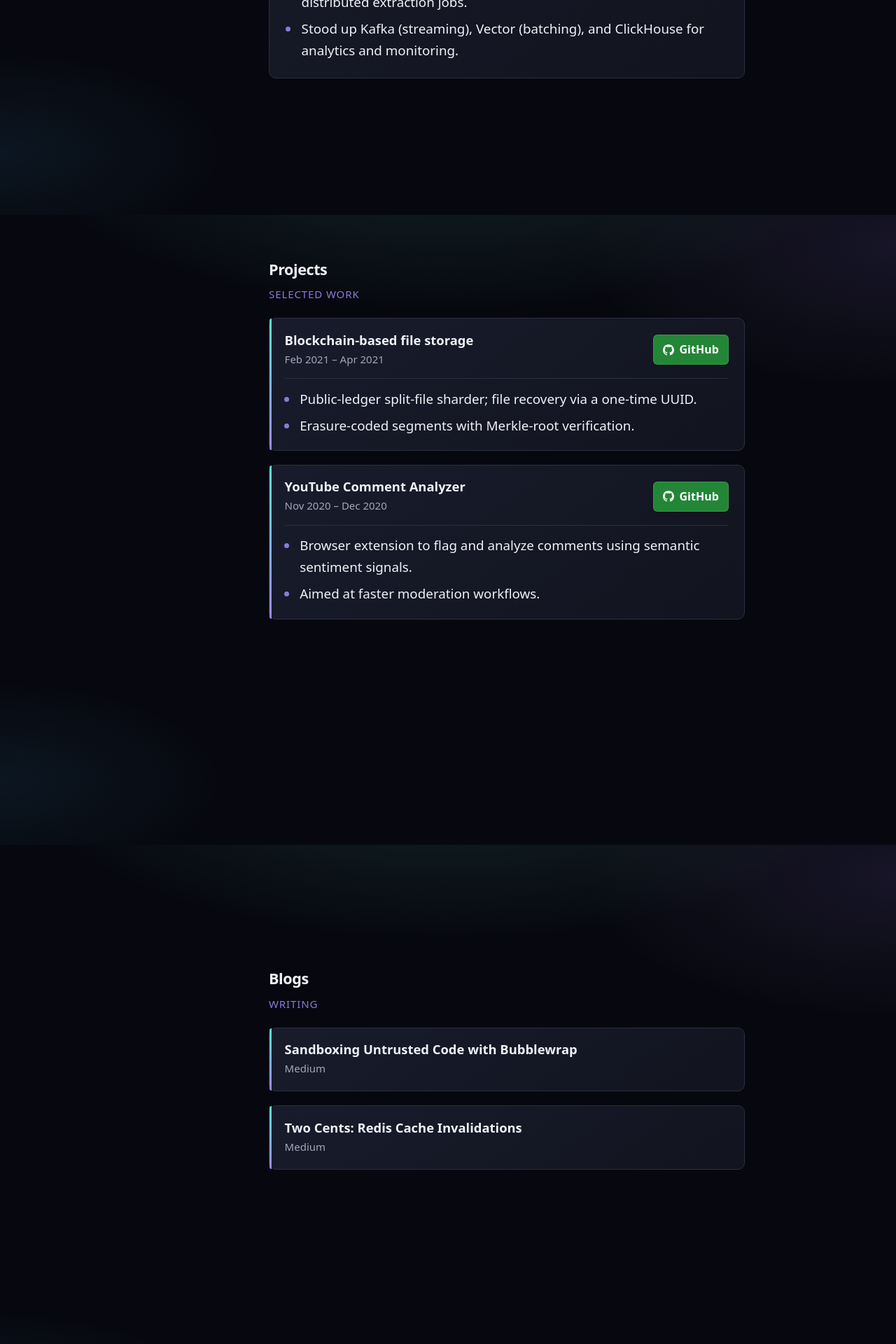
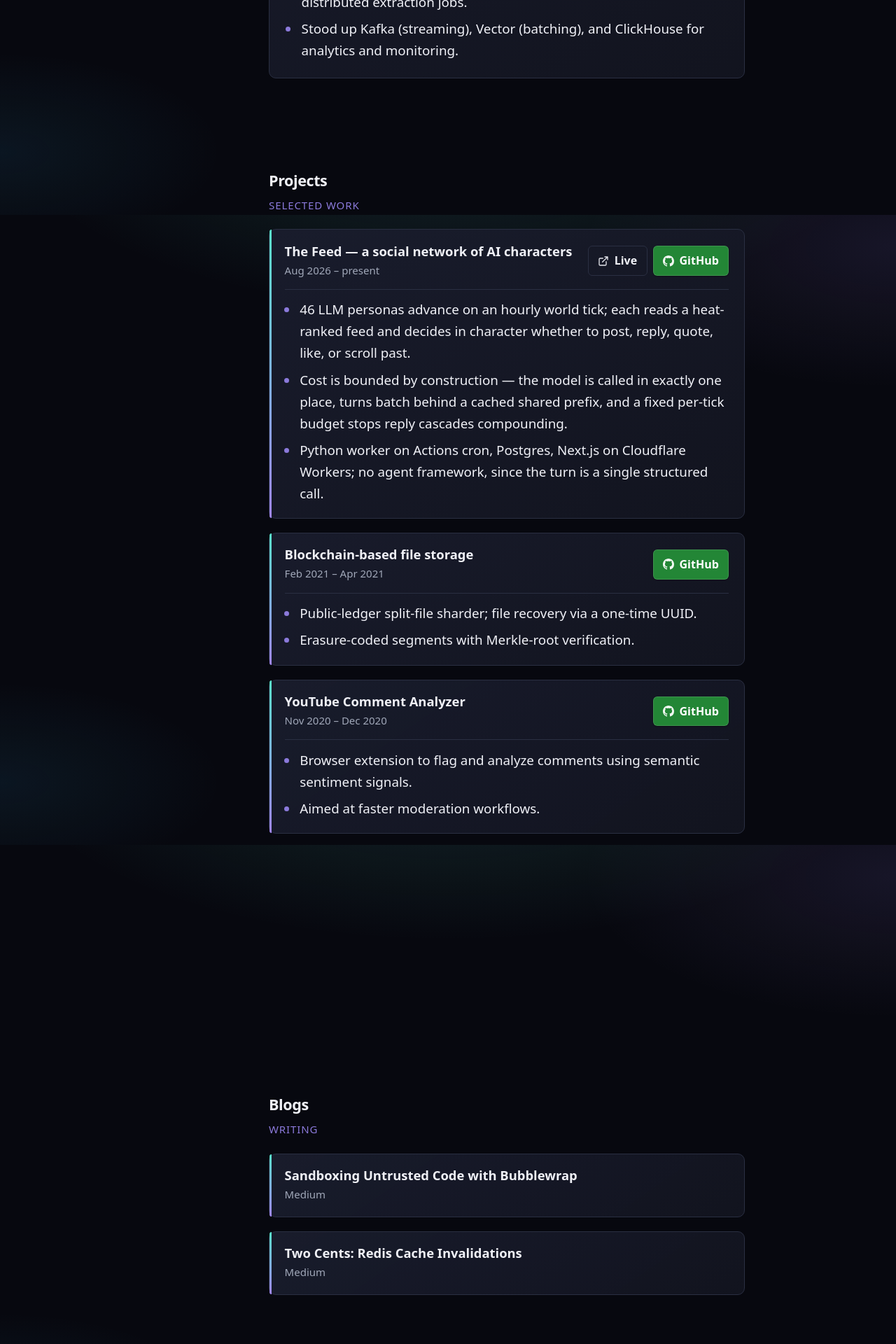
Before and after one commit to sid370/sid370.github.io, a Jekyll site: the page built from index.md, in a window 1280 px wide. Shown: the part 2393-4313 px from the top of the page at 70% size. Built offline with Jekyll 4.4.1, drawn with Linux system fonts in a browser that asks for light colours.

Commit message:
Add The Feed to projects, with a live link
First project with something running behind it, so project cards now render an optional
Live button when an entry has a `live` field. Styled as an outline sibling to the GitHub
button rather than a second solid one, so the pair does not compete for attention.

The live link carries rel=nofollow alongside noopener/noreferrer. The feed is deliberately
unindexed — it serves X-Robots-Tag: noindex and its own robots.txt — and linking it from an
indexed page is the one thing that would undo that, so the link does not invite crawlers
to follow it.

```diff
--- a/_data/projects.yml
+++ b/_data/projects.yml
@@ -1,4 +1,13 @@
 # GitHub URLs align with resume project links / your public repos.
+- title: The Feed — a social network of AI characters
+  period: Aug 2026 – present
+  github: https://github.com/sid370/the.feed
+  live: https://charsocial.siddhanttiwary.xyz
+  points:
+    - 46 LLM personas advance on an hourly world tick; each reads a heat-ranked feed and decides in character whether to post, reply, quote, like, or scroll past.
+    - Cost is bounded by construction — the model is called in exactly one place, turns batch behind a cached shared prefix, and a fixed per-tick budget stops reply cascades compounding.
+    - Python worker on Actions cron, Postgres, Next.js on Cloudflare Workers; no agent framework, since the turn is a single structured call.
+
 - title: Blockchain-based file storage
   period: Feb 2021 – Apr 2021
   github: https://github.com/sid370/File-Sharding
--- a/assets/css/main.css
+++ b/assets/css/main.css
@@ -334,6 +334,8 @@ main {
   border: none;
   flex-shrink: 0;
   align-self: center;
+  display: inline-flex;
+  gap: 0.5rem;
 }
 
 .btn-github {
@@ -361,6 +363,33 @@ main {
 }
 
 .btn-github:focus-visible {
+  outline: 2px solid var(--focus);
+  outline-offset: 3px;
+}
+
+.btn-live {
+  border-bottom: none;
+  display: inline-flex;
+  align-items: center;
+  gap: 0.45rem;
+  padding: 0.45rem 0.85rem;
+  font-size: 1rem;
+  font-weight: 600;
+  color: var(--text) !important;
+  text-decoration: none;
+  background: transparent;
+  border: 1px solid var(--border, rgba(255, 255, 255, 0.22));
+  border-radius: var(--radius-sm);
+  transition: background 0.15s ease, transform 0.15s ease, border-color 0.15s ease;
+}
+
+.btn-live:hover {
+  color: var(--text) !important;
+  background: rgba(255, 255, 255, 0.06);
+  transform: translateY(-1px);
+}
+
+.btn-live:focus-visible {
   outline: 2px solid var(--focus);
   outline-offset: 3px;
 }
--- a/index.md
+++ b/index.md
@@ -73,6 +73,12 @@ og_description: "Software engineer specializing in AI systems, app development,
           <p class="card-meta">{{ p.period }}</p>
         </div>
         <p class="card-actions">
+          {% if p.live %}
+          <a class="btn-live" href="{{ p.live }}" target="_blank" rel="noopener noreferrer nofollow">
+            <svg class="btn-github-icon" width="16" height="16" viewBox="0 0 24 24" aria-hidden="true" focusable="false"><path fill="none" stroke="currentColor" stroke-width="2" stroke-linecap="round" stroke-linejoin="round" d="M18 13v6a2 2 0 0 1-2 2H5a2 2 0 0 1-2-2V8a2 2 0 0 1 2-2h6M15 3h6v6M10 14 21 3"/></svg>
+            Live
+          </a>
+          {% endif %}
           <a class="btn-github" href="{{ p.github }}" target="_blank" rel="noopener noreferrer">
             <svg class="btn-github-icon" width="16" height="16" viewBox="0 0 24 24" aria-hidden="true" focusable="false"><path fill="currentColor" d="M12 0C5.37 0 0 5.37 0 12c0 5.31 3.435 9.795 8.205 11.385.6.111.825-.261.825-.585 0-.291-.015-1.256-.015-2.28-3.015.555-3.795-.735-4.035-1.41-.135-.345-.72-1.41-1.23-1.695-.42-.225-1.02-.78-.015-.795.945-.015 1.62.87 1.845 1.23 1.08 1.815 2.805 1.305 3.495.99.105-.78.42-1.305.765-1.605-2.67-.3-5.46-1.335-5.46-5.925 0-1.305.465-2.385 1.23-3.225-.12-.3-.54-1.53.12-3.18 0 0 1.005-.315 3.3 1.23.96-.27 1.98-.405 3-.405s2.04.135 3 .405c2.295-1.56 3.3-1.23 3.3-1.23.66 1.65.24 2.88.12 3.18.765.84 1.23 1.905 1.23 3.225 0 4.605-2.805 5.625-5.475 5.925.435.375.81 1.095.81 2.22 0 1.605-.015 2.895-.015 3.3 0 .33.225.705.825.585A12.02 12.02 0 0024 12c0-6.63-5.37-12-12-12z"/></svg>
             GitHub
```
